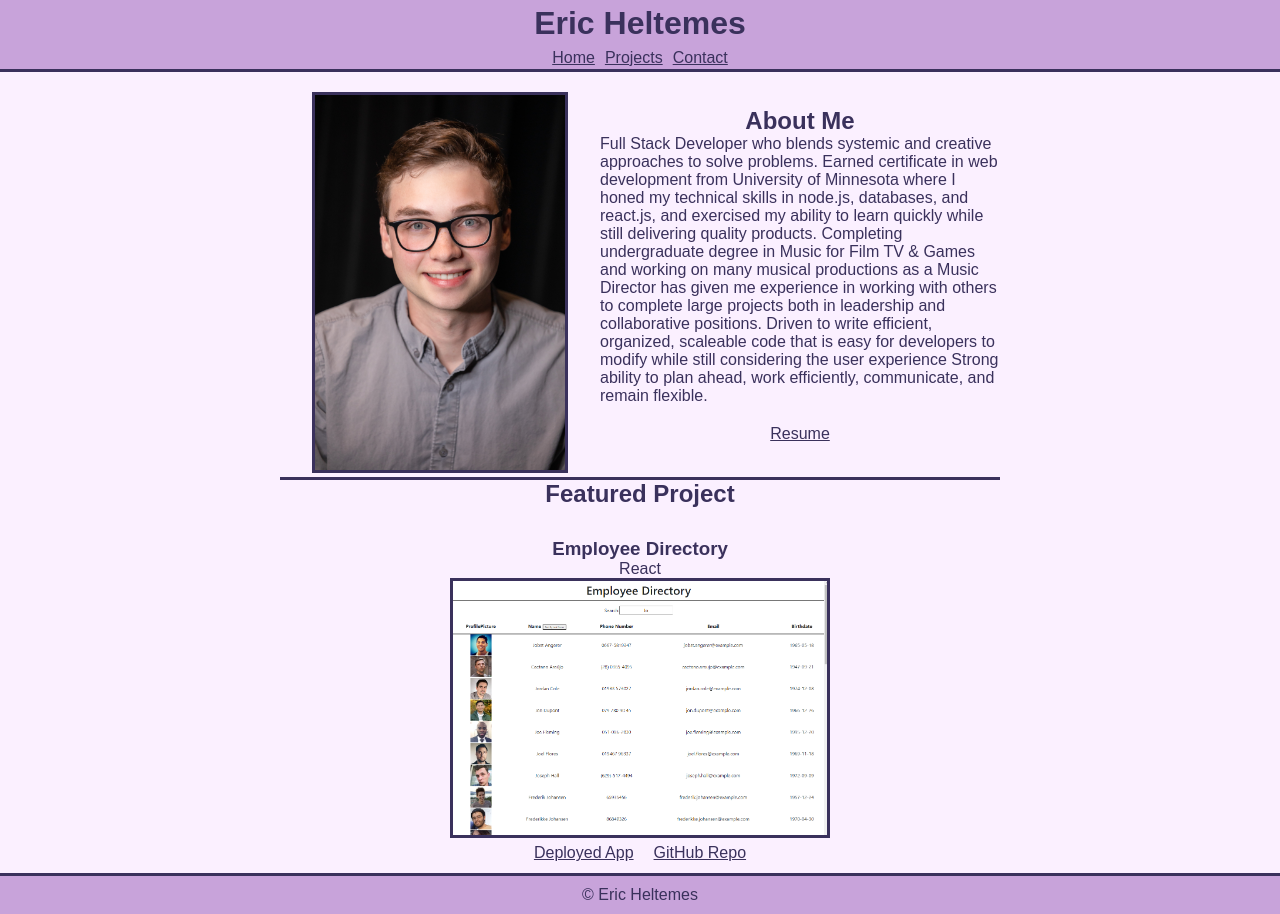
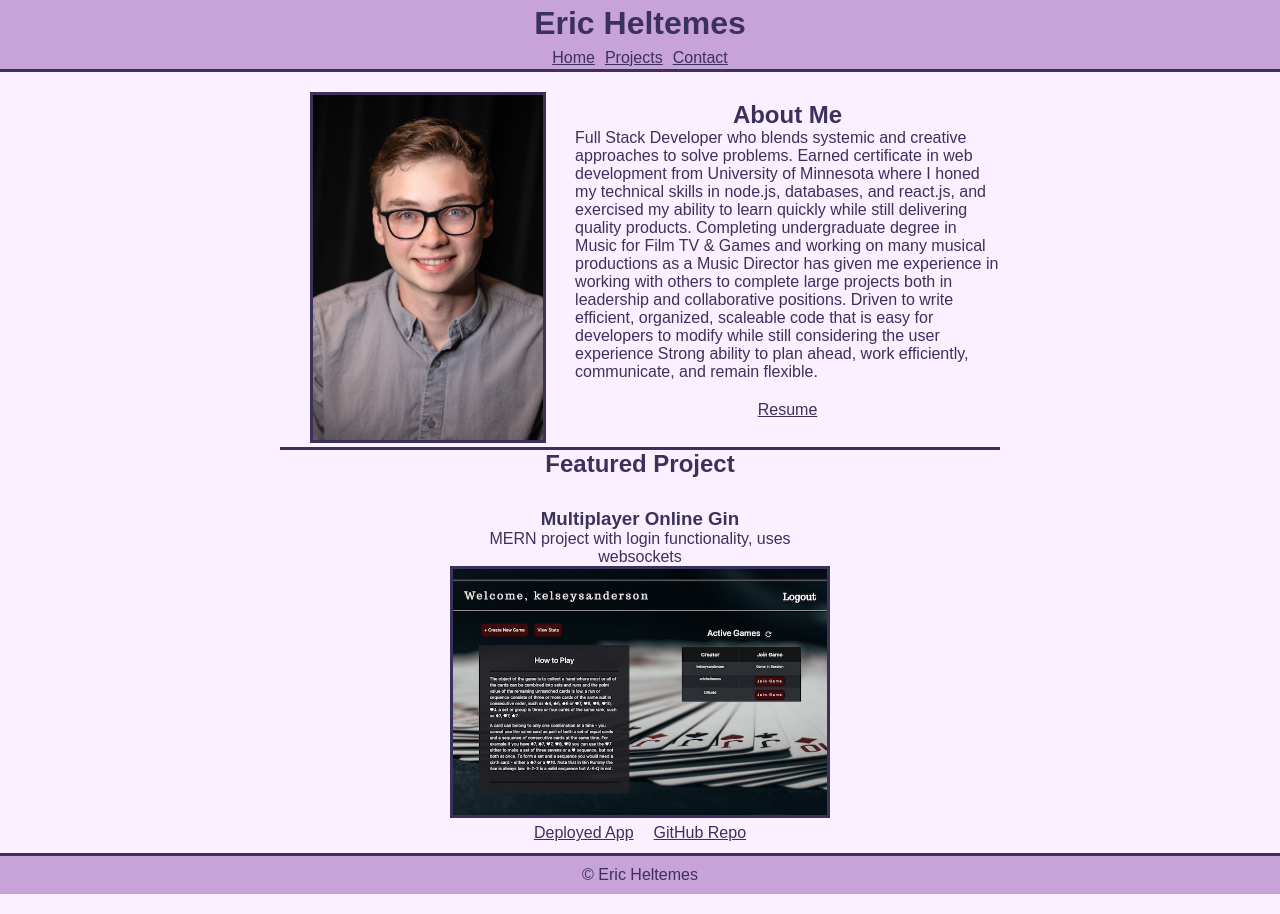
Before and after one commit to erheltemes/react_portfolio, a React (Create React App) app: page /react_portfolio/home in a window 1280 px wide. Built offline with nearby package versions, Linux system fonts and the light colour scheme.

Commit message:
updated recent project and resume

```diff
--- a/src/pages/Home.js
+++ b/src/pages/Home.js
@@ -15,9 +15,9 @@ function Home() {
         <div id="about-me" className="about-me">
           <h2>About Me</h2>
           <p>
-          Full Stack Developer who blends systemic and creative approaches to solve problems. Earned certificate in web development from University of Minnesota where I honed my technical skills in node.js, databases, and react.js, and exercised my ability to learn quickly while still delivering quality products. Completing undergraduate degree in Music for Film TV & Games and working on many musical productions as a Music Director has given me experience in working with others to complete large projects both in leadership and collaborative positions. Driven to write efficient, organized, scaleable code that is easy for developers to modify while still considering the user experience Strong ability to plan ahead, work efficiently, communicate, and remain flexible.
+            Full Stack Developer who blends systemic and creative approaches to solve problems. Earned certificate in web development from University of Minnesota where I honed my technical skills in node.js, databases, and react.js, and exercised my ability to learn quickly while still delivering quality products. Completing undergraduate degree in Music for Film TV & Games and working on many musical productions as a Music Director has given me experience in working with others to complete large projects both in leadership and collaborative positions. Driven to write efficient, organized, scaleable code that is easy for developers to modify while still considering the user experience Strong ability to plan ahead, work efficiently, communicate, and remain flexible.
           </p>
-          <a href={process.env.PUBLIC_URL + "/first-draft-resume.pdf"} target="_blank" rel="noreferrer">Resume</a>
+          <a href={process.env.PUBLIC_URL + "/web-development-resume_06_02_2021.pdf"} target="_blank" rel="noreferrer">Resume</a>
         </div>
       </div>
 
--- a/src/projectsData.js
+++ b/src/projectsData.js
@@ -1,4 +1,11 @@
 const projectsArr = [
+  {
+    title: "Multiplayer Online Gin",
+    discription: "MERN project with login functionality, uses websockets",
+    deployedLink: "https://floating-ravine-14544.herokuapp.com/",
+    githubLink: "https://github.com/rashidk83/project3.git",
+    img: "/img/gin_screenshot.jpg",
+  },
   {
     title: "Employee Directory",
     discription: "React",
--- a/src/styles.css
+++ b/src/styles.css
@@ -80,7 +80,7 @@ main {
   margin: 10px 0px 30px 0px;
   width: 80%;
   margin: auto;
-  max-width: 400px;
+  max-width: 480px;
 }
 
 .about-me p {
```
Also changed, not shown: public/img/gin_screenshot.jpg (added), 1 other file (tests, documents, lock files or other folders).
